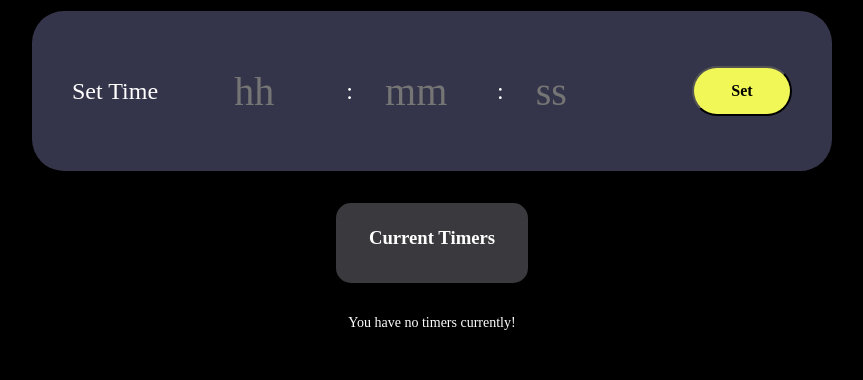
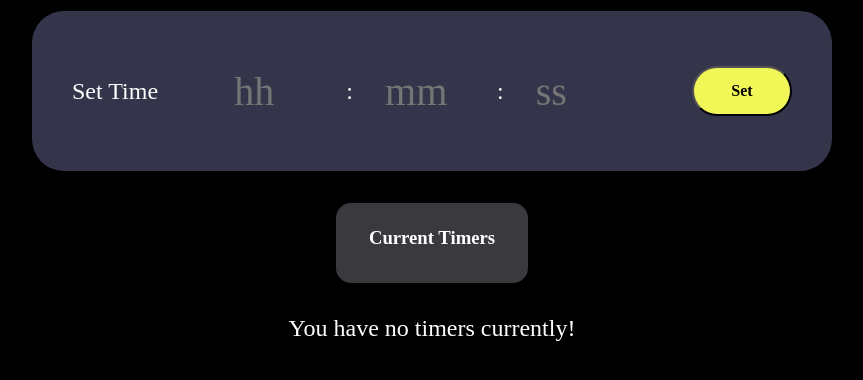
Before and after one commit to beastvaibhv/timer_clock_vaibhav, a plain HTML site: page index.html in a window 1280 px wide. Shown: the part 74-454 px from the top of the page, without its empty margins (208-1071 px from the left). Drawn offline with Linux system fonts and the light colour scheme.

Commit message:
active timer optimization

```diff
--- a/index.html
+++ b/index.html
@@ -34,7 +34,7 @@
             <div class="inner"><h3>Current Timers</h3></div>
         </div>
         <div class="active-timers">
-            <p class="no-timer-text"></p>
+            <p class="no-timer-text">You have no timers currently!</p>
         </div>
     </div>
 
--- a/script.js
+++ b/script.js
@@ -3,7 +3,7 @@ const activeTimers = document.querySelector('.active-timers');
 //audio file in global space
 const audio = new Audio('./assets/timer.mp3');
 // Display the initial "You have no timers currently!" text
-displayNoTimersText();
+
 
 // Get a reference to the 'startTimer' button in the HTML
 const startTimerButton = document.querySelector('.set');
```
